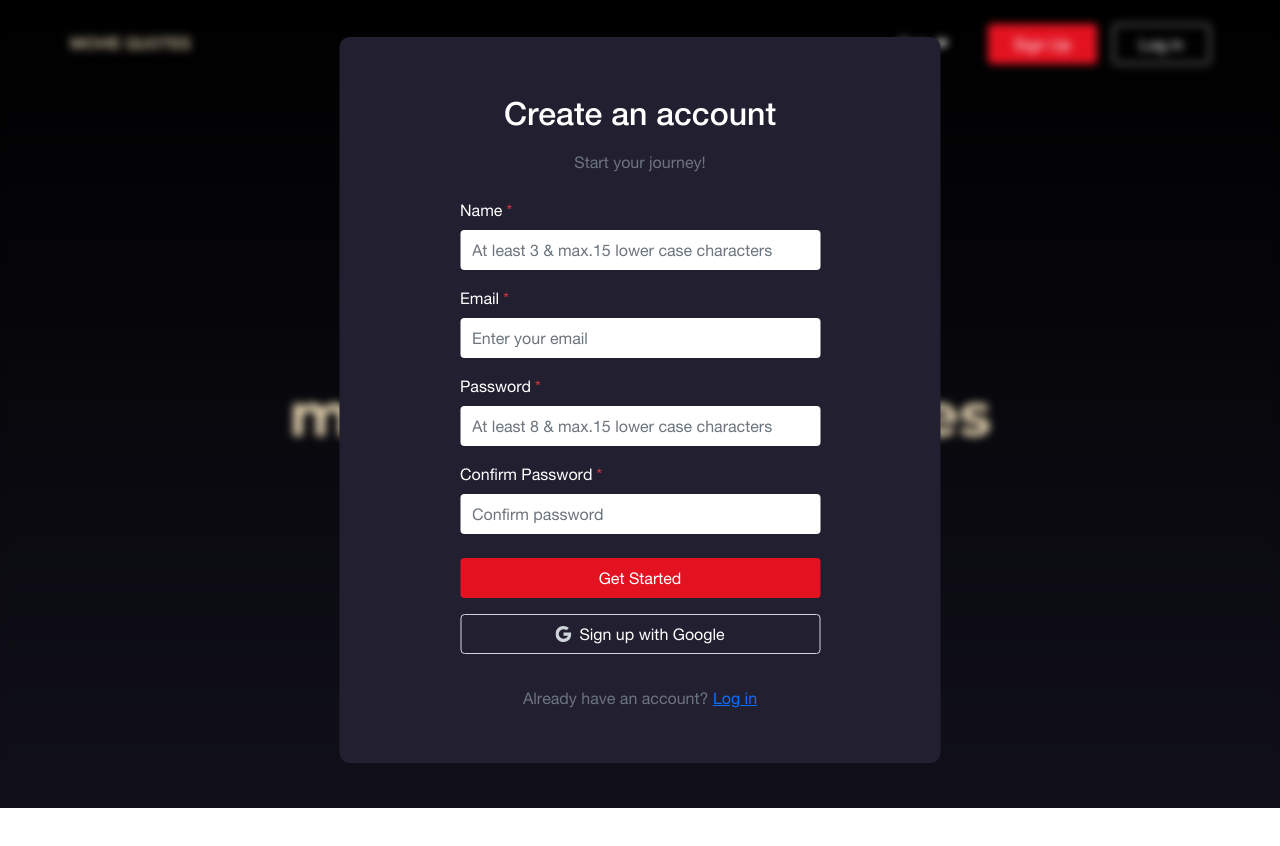
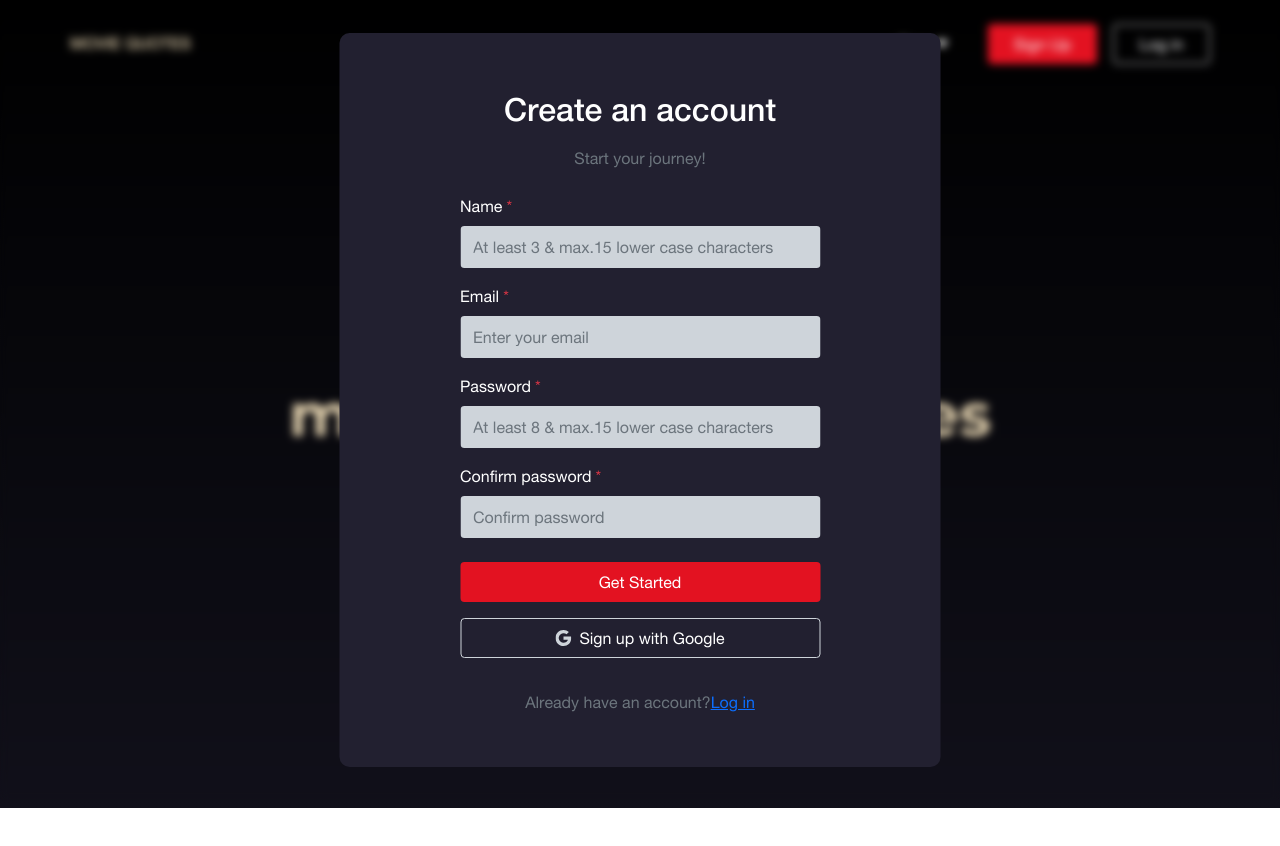
Before and after one commit to datomaluta/epic-movie-quotes-front, a Next.js app: page / in a window 1280 px wide. Both pictures are taken after a click on the button "Sign Up". Shown: the top 846 px of the page. Built offline with nearby package versions, Linux system fonts and the light colour scheme.

Commit message:
feat: add custom input component

```diff
--- a/components/forgotPasswordModal/ForgotPasswordModal.tsx
+++ b/components/forgotPasswordModal/ForgotPasswordModal.tsx
@@ -1,4 +1,4 @@
-import { Back, BackdropWrapper, ModalWrapper } from 'components';
+import { Back, BackdropWrapper, ModalWrapper, TextInput } from 'components';
 import useForgotPasswordModal from './useForgotpasswordModa';
 
 const ForgotPasswordModal: React.FC = () => {
@@ -14,17 +14,11 @@ const ForgotPasswordModal: React.FC = () => {
           reset your password
         </p>
         <form>
-          <div className='mb-4'>
-            <label className='text-white mb-2 block'>
-              Email
-              <span className='text-red-danger inline-block ml-1'>*</span>
-            </label>
-            <input
-              type='email'
-              placeholder='Enter your email'
-              className='py-2 px-3 w-[22.5rem] block placeholder:text-light-grey rounded'
-            />
-          </div>
+          <TextInput
+            label='Email'
+            type='email'
+            placeholder='Enter Your Email'
+          />
 
           <button className='bg-dark-red py-2 text-white w-[22.5rem] rounded mt-2'>
             Send Instructions
--- a/components/index.ts
+++ b/components/index.ts
@@ -5,3 +5,4 @@ export * from './signupModal';
 export * from './loginModal';
 export * from './forgotPasswordModal';
 export * from './modalWrapper';
+export * from './inputs';
--- /dev/null
+++ b/components/inputs/index.ts
@@ -0,0 +1 @@
+export * from './textInput';
--- /dev/null
+++ b/components/inputs/textInput/TextInput.tsx
@@ -0,0 +1,19 @@
+import { PropsType } from './types';
+
+const TextInput: React.FC<PropsType> = (props) => {
+  return (
+    <div className='mb-4'>
+      <label className='text-white mb-2 block'>
+        {props.label}
+        <span className='text-red-danger inline-block ml-1'>*</span>
+      </label>
+      <input
+        type={props.type}
+        placeholder={props.placeholder}
+        className='py-2 px-3 w-[22.5rem] block placeholder:text-light-grey rounded bg-very-light-grey outline-none border border-transparent focus:border-blue-500'
+      />
+    </div>
+  );
+};
+
+export default TextInput;
--- /dev/null
+++ b/components/inputs/textInput/index.ts
@@ -0,0 +1 @@
+export { default as TextInput } from './TextInput';
--- /dev/null
+++ b/components/inputs/textInput/types.d.ts
@@ -0,0 +1,5 @@
+export type PropsType = {
+  label: string;
+  type: string;
+  placeholder: string;
+};
--- a/components/loginModal/LoginModal.tsx
+++ b/components/loginModal/LoginModal.tsx
@@ -1,4 +1,4 @@
-import { Google, BackdropWrapper, ModalWrapper } from 'components';
+import { Google, BackdropWrapper, ModalWrapper, TextInput } from 'components';
 
 import useLoginModal from './useLoginModal';
 
@@ -16,29 +16,13 @@ const LoginModal: React.FC = () => {
           Welcome back! Please enter your details.
         </p>
         <form>
-          <div className='mb-4'>
-            <label className='text-white mb-2 block'>
-              Email
-              <span className='text-red-danger inline-block ml-1'>*</span>
-            </label>
-            <input
-              type='email'
-              placeholder='Enter your email'
-              className='py-2 px-3 w-[22.5rem] block placeholder:text-light-grey rounded'
-            />
-          </div>
+          <TextInput
+            label='Email'
+            type='email'
+            placeholder='Enter your email'
+          />
 
-          <div className='mb-4'>
-            <label className='text-white mb-2 block'>
-              Password
-              <span className='text-red-danger inline-block ml-1'>*</span>
-            </label>
-            <input
-              type='password'
-              placeholder='At least 8 & max.15 lower case characters'
-              className='py-2 px-3 w-[22.5rem] block placeholder:text-light-grey rounded'
-            />
-          </div>
+          <TextInput label='Password' type='password' placeholder='Password' />
 
           <div className='flex justify-between items-center mb-2'>
             <div>
--- a/components/signupModal/SignupModal.tsx
+++ b/components/signupModal/SignupModal.tsx
@@ -1,4 +1,5 @@
 import { Google, BackdropWrapper, ModalWrapper } from 'components';
+import { TextInput } from 'components';
 import useSignupModal from './useSignupModal';
 
 const SignupForm: React.FC = () => {
@@ -12,53 +13,29 @@ const SignupForm: React.FC = () => {
         </h1>
         <p className='text-light-grey mb-6'>Start your journey!</p>
         <form>
-          <div className='mb-4'>
-            <label className='text-white mb-2 block'>
-              Name
-              <span className='text-red-danger inline-block ml-1'>*</span>
-            </label>
-            <input
+          <TextInput
+            label='Name'
             type='text'
             placeholder='At least 3 & max.15 lower case characters'
-              className='py-2 px-3 w-[22.5rem] block placeholder:text-light-grey rounded'
           />
-          </div>
 
-          <div className='mb-4'>
-            <label className='text-white mb-2 block'>
-              Email
-              <span className='text-red-danger inline-block ml-1'>*</span>
-            </label>
-            <input
+          <TextInput
+            label='Email'
             type='email'
             placeholder='Enter your email'
-              className='py-2 px-3 w-[22.5rem] block placeholder:text-light-grey rounded'
           />
-          </div>
 
-          <div className='mb-4'>
-            <label className='text-white mb-2 block'>
-              Password
-              <span className='text-red-danger inline-block ml-1'>*</span>
-            </label>
-            <input
+          <TextInput
+            label='Password'
             type='password'
             placeholder='At least 8 & max.15 lower case characters'
-              className='py-2 px-3 w-[22.5rem] block placeholder:text-light-grey rounded'
           />
-          </div>
 
-          <div className='mb-4'>
-            <label className='text-white mb-2 block'>
-              Confirm Password
-              <span className='text-red-danger inline-block ml-1'>*</span>
-            </label>
-            <input
+          <TextInput
+            label='Confirm password'
             type='password'
             placeholder='Confirm password'
-              className='py-2 px-3 w-[22.5rem] block placeholder:text-light-grey rounded'
           />
-          </div>
 
           <button className='bg-dark-red py-2 text-white w-[22.5rem] rounded mt-2'>
             Get Started
@@ -69,13 +46,14 @@ const SignupForm: React.FC = () => {
           </button>
 
           <p className='text-light-grey mt-8 text-center'>
-            Already have an account?{' '}
-            <span
+            Already have an account?
+            <button
+              type='submit'
               onClick={showLoginFormHandler}
               className='text-theme-primary underline cursor-pointer'
             >
               Log in
-            </span>
+            </button>
           </p>
         </form>
       </ModalWrapper>
```
Also changed, not shown: components/inputs/TextInput.tsx (deleted). Lines whose indentation alone changed are shown as unchanged.
